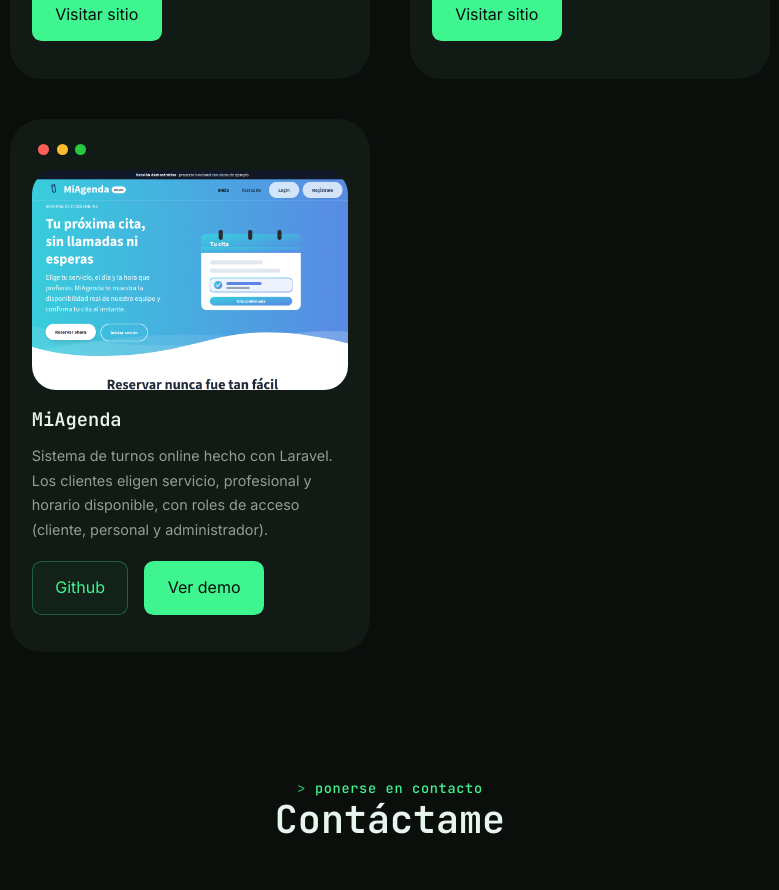
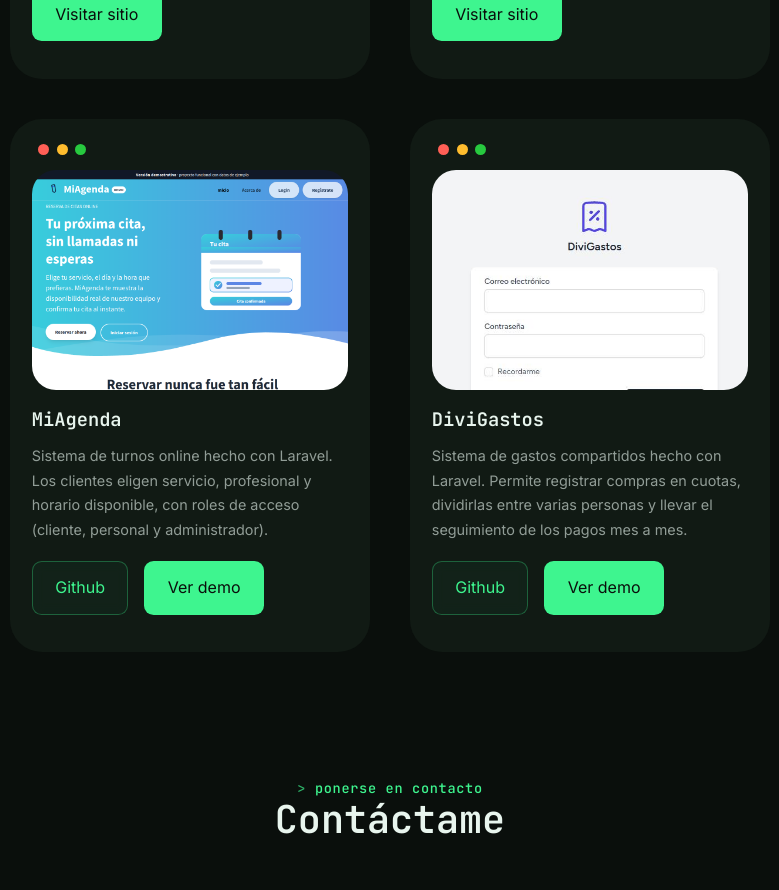
Before and after one commit to YFWalter/portfolio, a React (Create React App) app: page / in a window 1280 px wide. Shown: the part 2103-2993 px from the top of the page, without its empty margins (250-1029 px from the left). Built offline with nearby package versions, Linux system fonts and the light colour scheme.

Commit message:
Agrego DiviGastos a la seccion Portfolio
Proyecto Laravel (gastos compartidos en cuotas) con demo + repositorio.
Captura recortada para enfocar el login. Boton Ver demo + Github.

Co-Authored-By: Claude Opus 4.8 <noreply@anthropic.com>

```diff
--- a/src/components/portfolio/Portfolio.jsx
+++ b/src/components/portfolio/Portfolio.jsx
@@ -3,6 +3,7 @@ import './portfolio.css'
 import IMG1 from '../../assets/sh360.jpg'
 import IMG2 from '../../assets/arcana.jpg'
 import IMG3 from '../../assets/agenda.jpg'
+import IMG4 from '../../assets/divigastos.jpg'
 
 const data = [
   {
@@ -29,6 +30,15 @@ const data = [
     url: 'https://mediumseagreen-badger-164115.hostingersite.com/',
     urlLabel: 'Ver demo',
     github: 'https://github.com/YFWalter/agenda',
+  },
+  {
+    id: 4,
+    image: IMG4,
+    title: 'DiviGastos',
+    description: 'Sistema de gastos compartidos hecho con Laravel. Permite registrar compras en cuotas, dividirlas entre varias personas y llevar el seguimiento de los pagos mes a mes.',
+    url: 'https://lightcoral-goose-780379.hostingersite.com/login',
+    urlLabel: 'Ver demo',
+    github: 'https://github.com/YFWalter/gastos-compartidos',
   },
 ]
 
```
Also changed, not shown: src/assets/divigastos.jpg (added).
